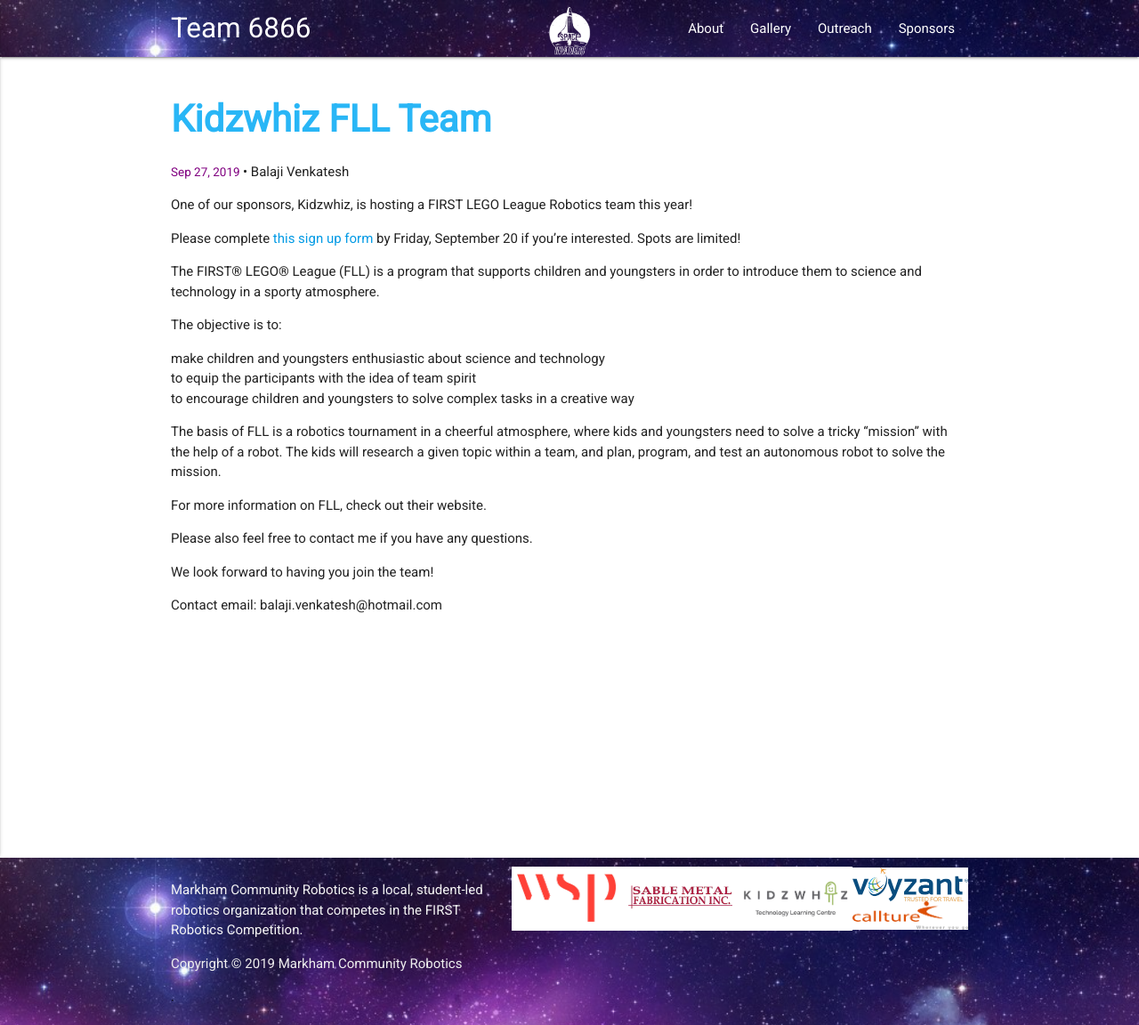
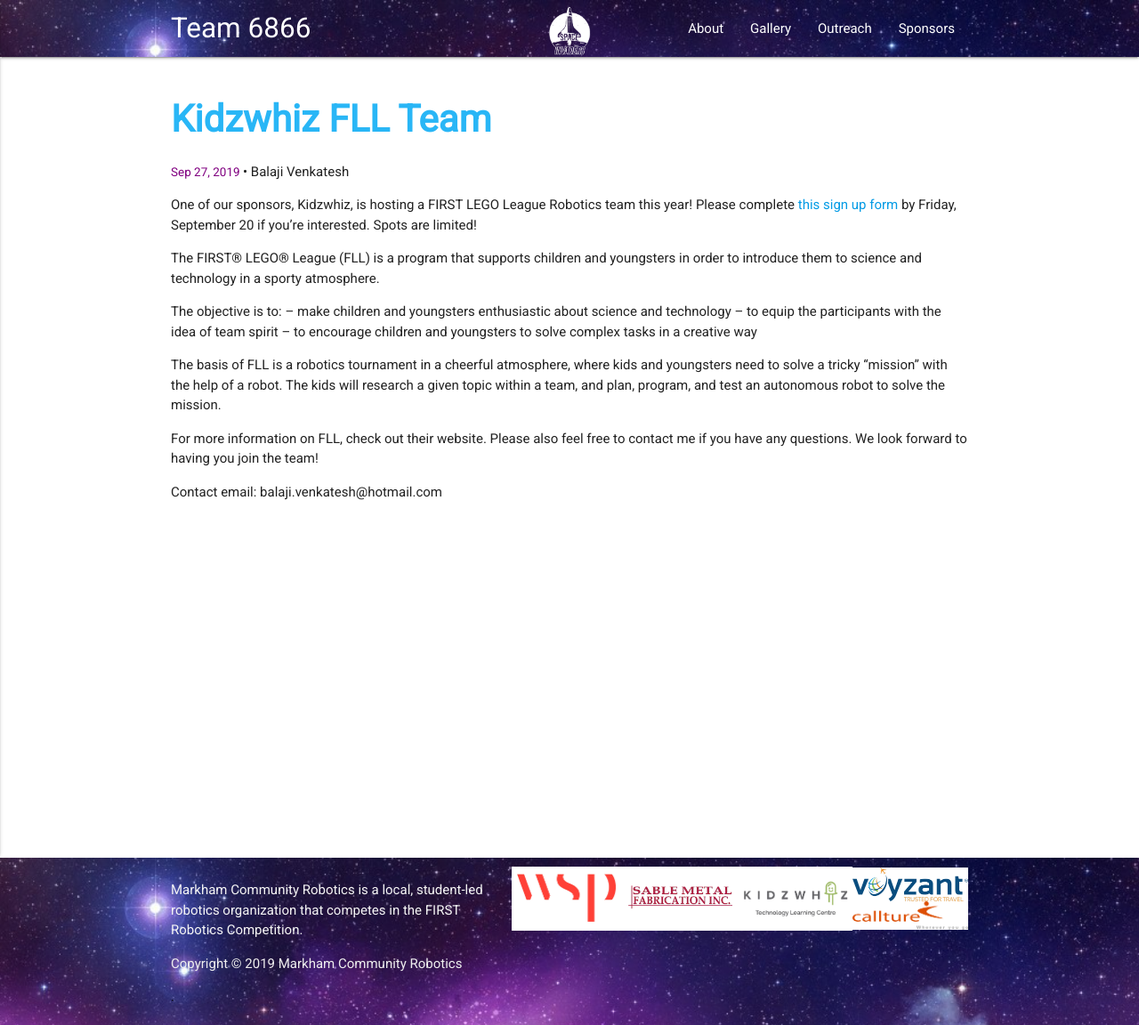
Before and after one commit to Velociraptors-in-Space/website, a Jekyll site: the page built from _posts/2019-09-27-kidzwhiz-fll-team.md, in a window 1280 px wide. Shown: the whole page at 89% size. Built offline with Jekyll 4.4.1, drawn with Linux system fonts in a browser that asks for light colours.

```diff
--- a/_posts/2019-09-27-kidzwhiz-fll-team.md
+++ b/_posts/2019-09-27-kidzwhiz-fll-team.md
@@ -4,24 +4,17 @@ title: Kidzwhiz FLL Team
 author: Balaji Venkatesh
 ---
 
-One of our sponsors, Kidzwhiz, is hosting a FIRST LEGO League Robotics team this year!
-
-Please complete [this sign up form](https://docs.google.com/forms/u/2/d/e/1FAIpQLSc2ka0LZnIwgHSgGXx3c0ESrYOdqpZPaTmNP1GV8eJKgw_mDQ/viewform) by Friday, September 20 if you're interested. Spots are limited!
-
+One of our sponsors, Kidzwhiz, is hosting a FIRST LEGO League Robotics team this year! Please complete [this sign up form](https://docs.google.com/forms/u/2/d/e/1FAIpQLSc2ka0LZnIwgHSgGXx3c0ESrYOdqpZPaTmNP1GV8eJKgw_mDQ/viewform) by Friday, September 20 if you're interested. Spots are limited!
 
 The  FIRST® LEGO® League (FLL) is a program that supports children and youngsters in order to introduce them to science and technology in a sporty atmosphere.
 
 The objective is to:
-- make children and youngsters enthusiastic about science and technology
-- to equip the participants with the idea of team spirit
-- to encourage children and youngsters to solve complex tasks in a creative way
+-- make children and youngsters enthusiastic about science and technology
+-- to equip the participants with the idea of team spirit
+-- to encourage children and youngsters to solve complex tasks in a creative way
 
 The basis of FLL is a robotics tournament in a cheerful atmosphere, where kids and youngsters need to solve a tricky “mission” with the help of a robot. The kids will research a given topic within a team, and plan, program, and test an autonomous robot to solve the mission.
 
-For more information on FLL, check out their website.
-
-Please also feel free to contact me if you have any questions.
-
-We look forward to having you join the team!
+For more information on FLL, check out their website. Please also feel free to contact me if you have any questions. We look forward to having you join the team!
 
 Contact email: balaji.venkatesh@hotmail.com
```
